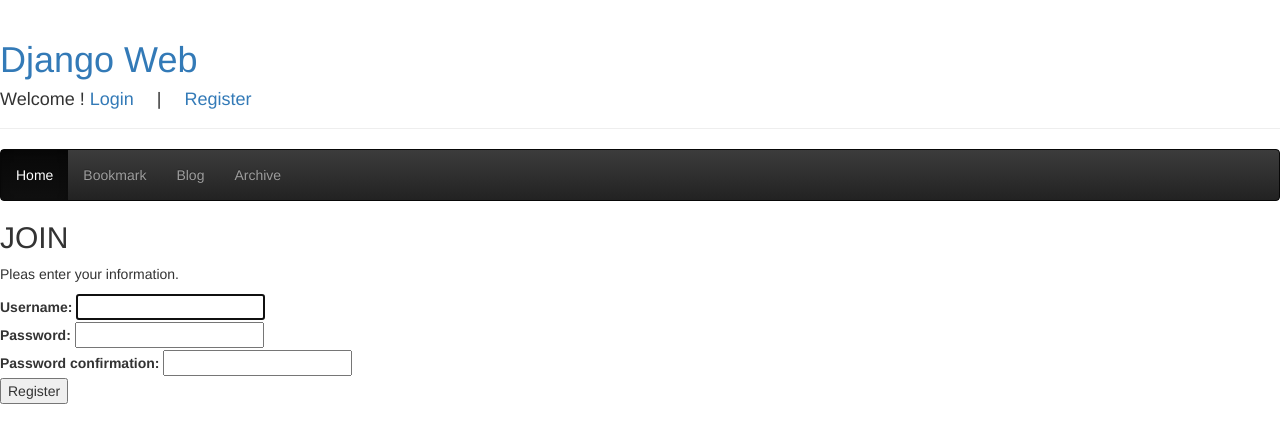
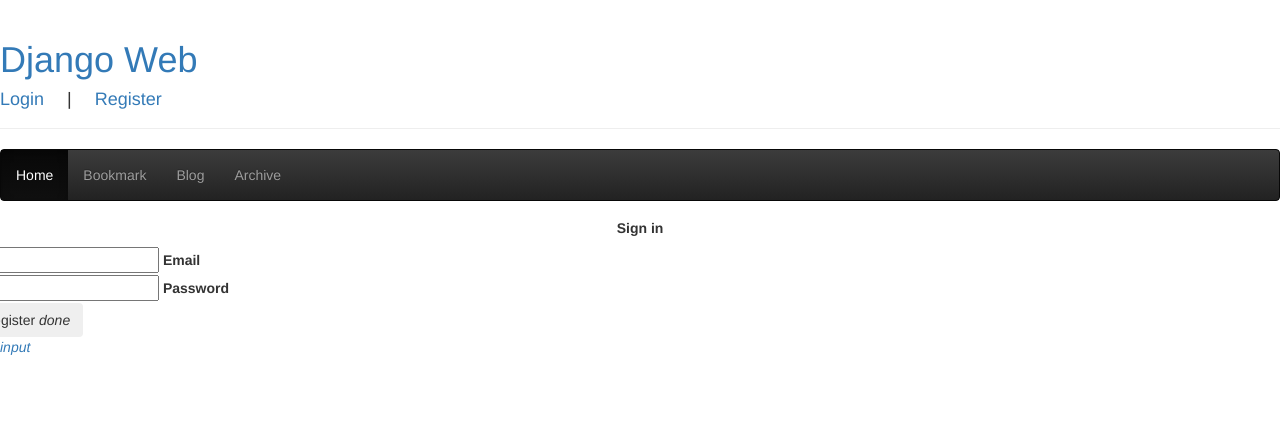
Before and after one commit to EunHyeJung/Blog-BookmarkApp, a Django app: page /account/register/ in a window 1280 px wide. Shown: the top 443 px of the page. Run offline with Django 3.2, Linux system fonts and the light colour scheme; some libraries are stand-ins or nearby versions.

Commit message:
add regsistration templates

```diff
--- a/bookmark/templates/bookmark/bookmark_list.html
+++ b/bookmark/templates/bookmark/bookmark_list.html
@@ -4,6 +4,7 @@
 {% block content %}
 <div class="content">
     <h1> Bookmark List </h1>
+    <h3><a href="#" class="top-menu"> Add New Bookmark<span class="glyphicon glyphicon-plus"></span></a></h3>
     <ul>
         {% for bookmark in object_list %}
         <li><a href="{% url 'bookmark:detail' bookmark.id %}"> {{ bookmark }}</a></li>
--- a/templates/base.html
+++ b/templates/base.html
@@ -1,5 +1,5 @@
 <!DOCTYPE html>
-{% load static  %}
+{% load staticfiles %}
 <html lang="ko">
 <head>
     <title>{% block title %} Django Web Programming {% endblock %}</title>
@@ -13,7 +13,7 @@
         {% if user.is_active %}
         <h4> Welcome <a href="#"> eh </a>  !　|　 <a href="{% url 'logout' %}"> Logout </a></h4>
         {% else %}
-        <h4> Welcome !  <a href="{% url 'login' %}"> Login</a> 　|　 <a href="{% url 'register' %}"> Register </a></h4>
+        <h4> <a href="{% url 'login' %}"> Login</a> 　|　 <a href="{% url 'register' %}"> Register </a></h4>
         {% endif %}
     </div>
 </div>
--- a/templates/home.html
+++ b/templates/home.html
@@ -1,5 +1,5 @@
 {% extends "base.html" %}
-{% load static  %}
+{% load staticfiles   %}
 {% block title %} home.html {% endblock %}
 
 {% block content %}
--- a/templates/registration/register.html
+++ b/templates/registration/register.html
@@ -1,33 +1,62 @@
 {% extends "base.html" %}
 
 {% block title %} register.html {% endblock %}
-{% load static %}
-{% block extrastyle %} {% static "css/form.css" %}{% endblock %}
 
+{% load staticfiles %}
+{% block extrastyle %}<link rel="stylesheet" type="text/css" href="{% static 'css/forms.css' %}" /> {% endblock %}
 {% block content %}
 <div class="content">
-    <h2>JOIN</h2>
 
-    <form method="post" action="."> {% csrf_token %}
-        <p> Pleas enter your information. </p>
 
-        <fieldset class="aligned">
-            <div class="form-row">
-                {{ form.username.label_tag}} {{ form.username }}
-            </div>
-            <div class="form-row">
-                {{ form.password1.label_tag}} {{ form.password1 }}
-            </div>
-            <div class="form-row">
-                {{ form.password2.label_tag}} {{ form.password2 }}
-            </div>
-        </fieldset>
-        <div class ="submit-row">
-            <input type="submit" value = "Register" />
+        <h5 class="card-header info-color white-text text-center py-4">
+            <strong>Sign in</strong>
+        </h5>
+            <form class="regform" method="post" action="."> {% csrf_token %}
+                <div class="row">
+    <form class="col s12" id="reg-form">
+      <div class="row">
+        <div class="input-field col s12">
+          <input id="email" type="email" class="validate" required>
+          <label for="email">Email</label>
+        </div>
+      </div>
+      <div class="row">
+        <div class="input-field col s12">
+          <input id="password" type="password" class="validate" minlength="6" required>
+          <label for="password">Password</label>
+        </div>
+      </div>
+      <div class="row">
+        <div class="input-field col s6">
+          <button class="btn btn-large btn-register waves-effect waves-light" type="submit" name="action">Register
+            <i class="material-icons right">done</i>
+          </button>
+        </div>
+      </div>
+    </form>
+  </div>
+  <a title="Login" class="ngl btn-floating btn-large waves-effect waves-light red"><i class="material-icons">input</i></a>
+                <!--{% if from.errors %}-->
+                <!--<p> Wrong ! Please correct the error(s) below.</p>-->
+                <!--{% endif %}-->
 
-        </div>
+                <!--<p> Pleas fill in a form. </p>-->
+                <!--<fieldset class="aligned">-->
+                    <!--<div class="md-form">-->
+                        <!--{{ form.username.label_tag}} {{ form.username }}-->
+                    <!--</div>-->
+                    <!--<div class="form-row">-->
+                        <!--{{ form.password1.label_tag}} {{ form.password1 }}-->
+                    <!--</div>-->
+                    <!--<div class="form-row">-->
+                        <!--{{ form.password2.label_tag}} {{ form.password2 }}-->
+                    <!--</div>-->
+                <!--</fieldset>-->
+                <!--<div class="submit-row">-->
+                    <!--<input type="submit" value="Register"/>-->
+                <!--</div>-->
+            </form>
 
-    </form>
 
 </div>
 {% endblock %}
```
Also changed, not shown: templates/registration/logged_out.html (added, +10 -0 lines), templates/registration/login.html (+20 -4 lines), templates/registration/password_change_form.html (added, +13 -0 lines), templates/registration/password_change_done.html (added).
